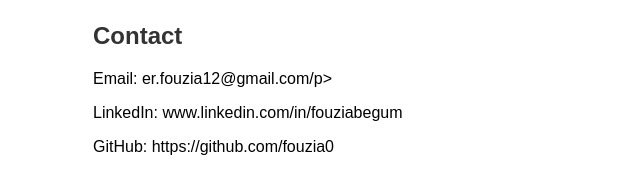
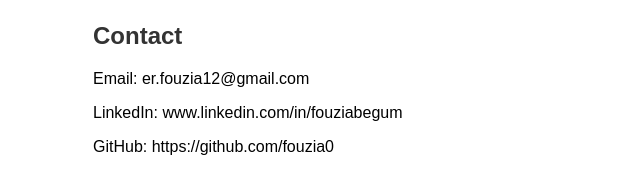
Before and after one commit to fouzia0/my-static-website, a plain HTML site: page index.html in a window 1280 px wide. Shown: the part 512-706 px from the top of the page, 147-787 px from the left. Drawn offline with Linux system fonts and the light colour scheme.

Commit message:
Update index.html

```diff
--- a/index.html
+++ b/index.html
@@ -37,7 +37,7 @@ Ready to embark on this digital adventure? The journey awaits!
 
     <section id="contact">
         <h2>Contact</h2>
-        <p>Email: er.fouzia12@gmail.com/p>
+        <p>Email: er.fouzia12@gmail.com</p>
         <p>LinkedIn: www.linkedin.com/in/fouziabegum</p>
         <p>GitHub: https://github.com/fouzia0</p>
     </section>
```
